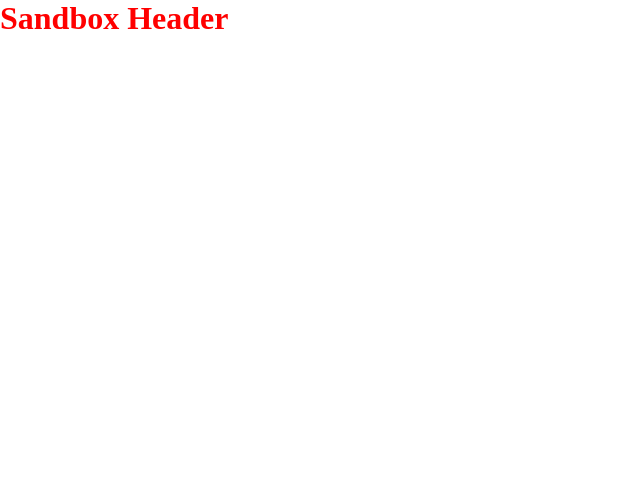
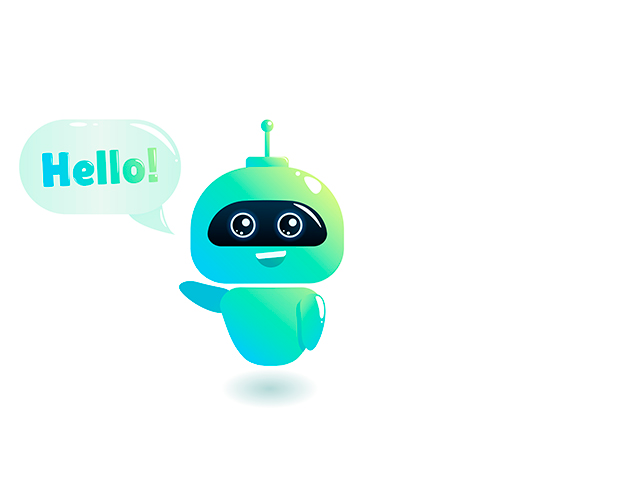
Before and after one commit to jeetu1997/testrepo, a plain HTML site: page index.html in a window 1280 px wide. Shown: the whole page, without its empty margins (0-640 px from the left). Drawn offline with Linux system fonts and the light colour scheme.

Commit message:
commited change

```diff
--- a/index.html
+++ b/index.html
@@ -8,6 +8,6 @@
     <title>Document</title>
   </head>
   <body>
-    <h1>Sandbox Header</h1>
+    <img src="images/195.jpg" alt="" />
   </body>
 </html>
```
Also changed, not shown: images/195.jpg (added), 1 other file.
